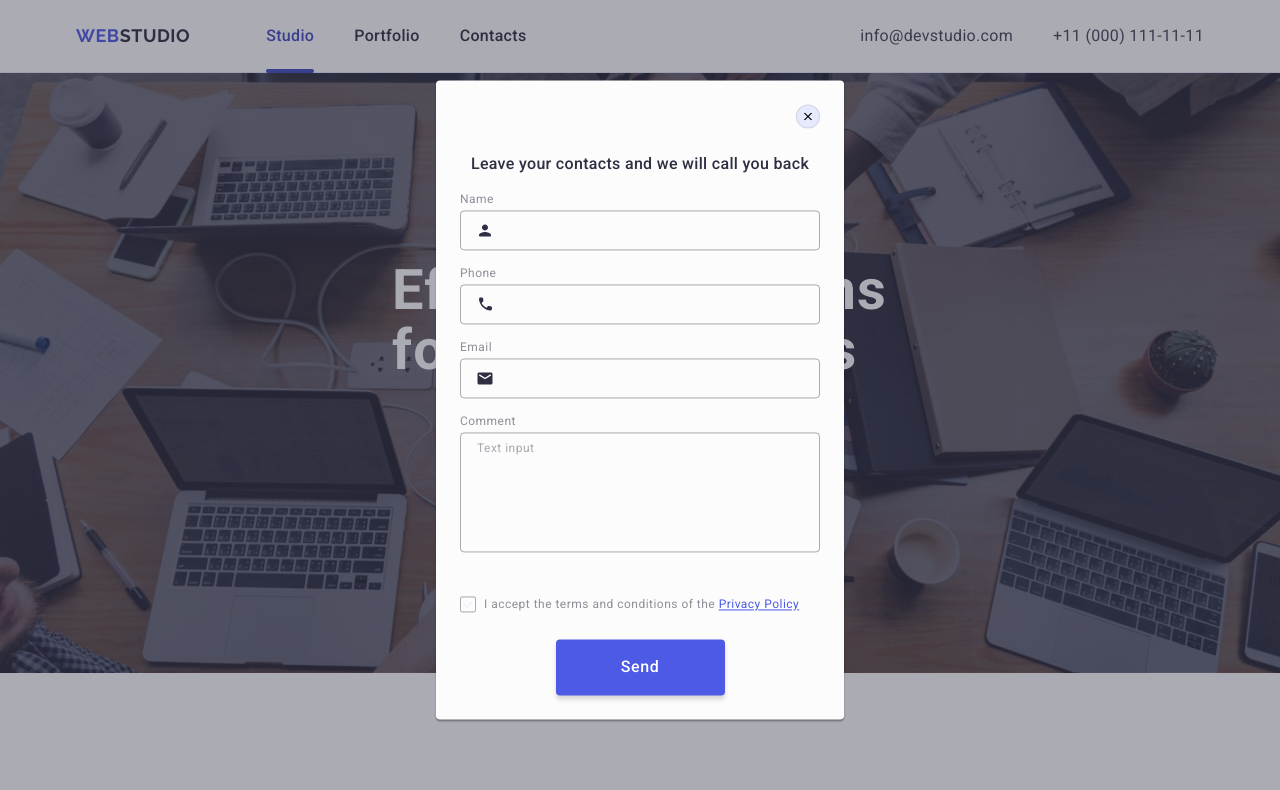
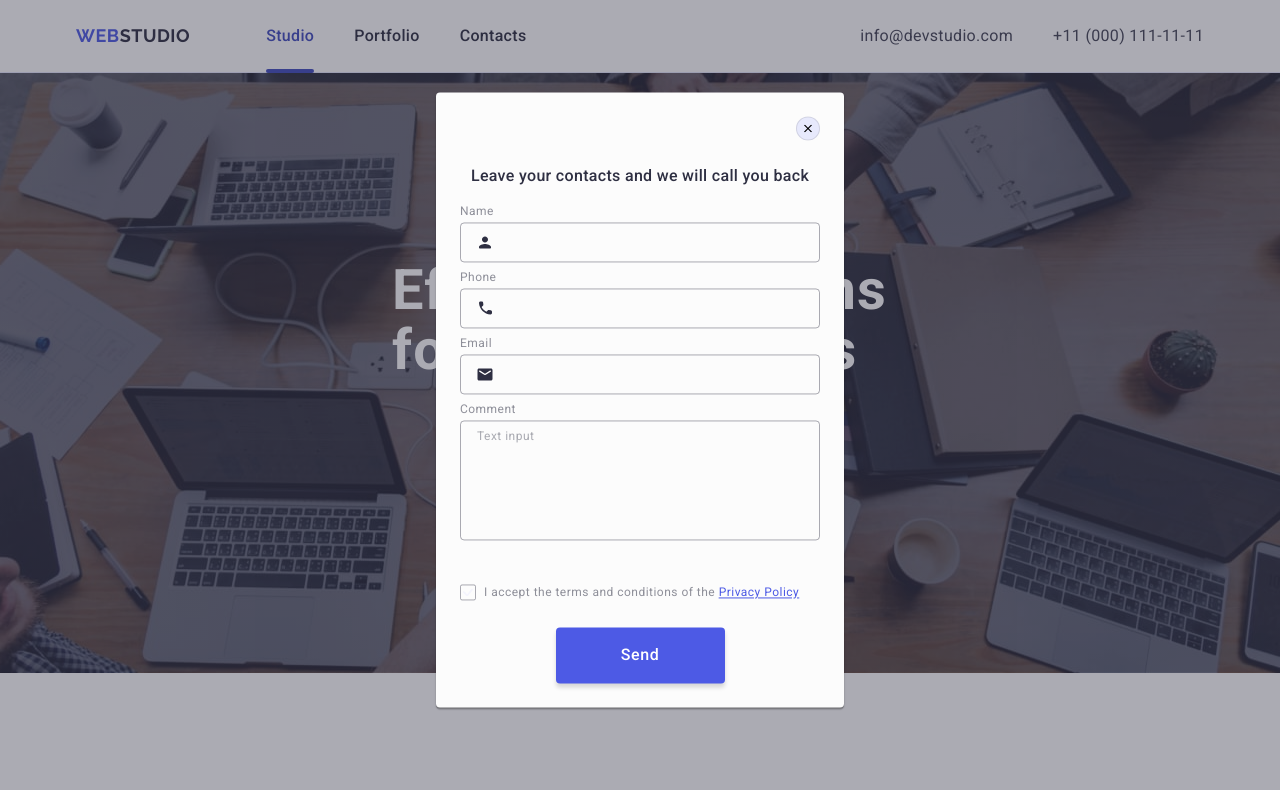
Before and after one commit to OleksandraTsy/goit-markup-hw-05, a plain HTML site: page index.html in a window 1280 px wide. Shown: the top 790 px of the page. Drawn offline with nearby package versions, Linux system fonts and the light colour scheme.

Commit message:
modal window margin

```diff
--- a/css/styles.css
+++ b/css/styles.css
@@ -669,8 +669,12 @@ letter-spacing: 0.04em;
 margin-bottom: 4px;
 }
 
+.review-form-field-wrapper.comment {
+margin-bottom: 16px;
+}
+
 .review-form-field-wrapper {
-margin-bottom: 16px;
+margin-bottom: 8px;
 }
 
 .review-form-input-wrapper {
--- a/index.html
+++ b/index.html
@@ -551,7 +551,7 @@
               </svg>
             </div>
           </div>
-          <div class="review-form-field-wrapper">
+          <div class="review-form-field-wrapper comment">
             <label class="review-form-field-label" for="user-comment"
               >Comment</label
             >
```
